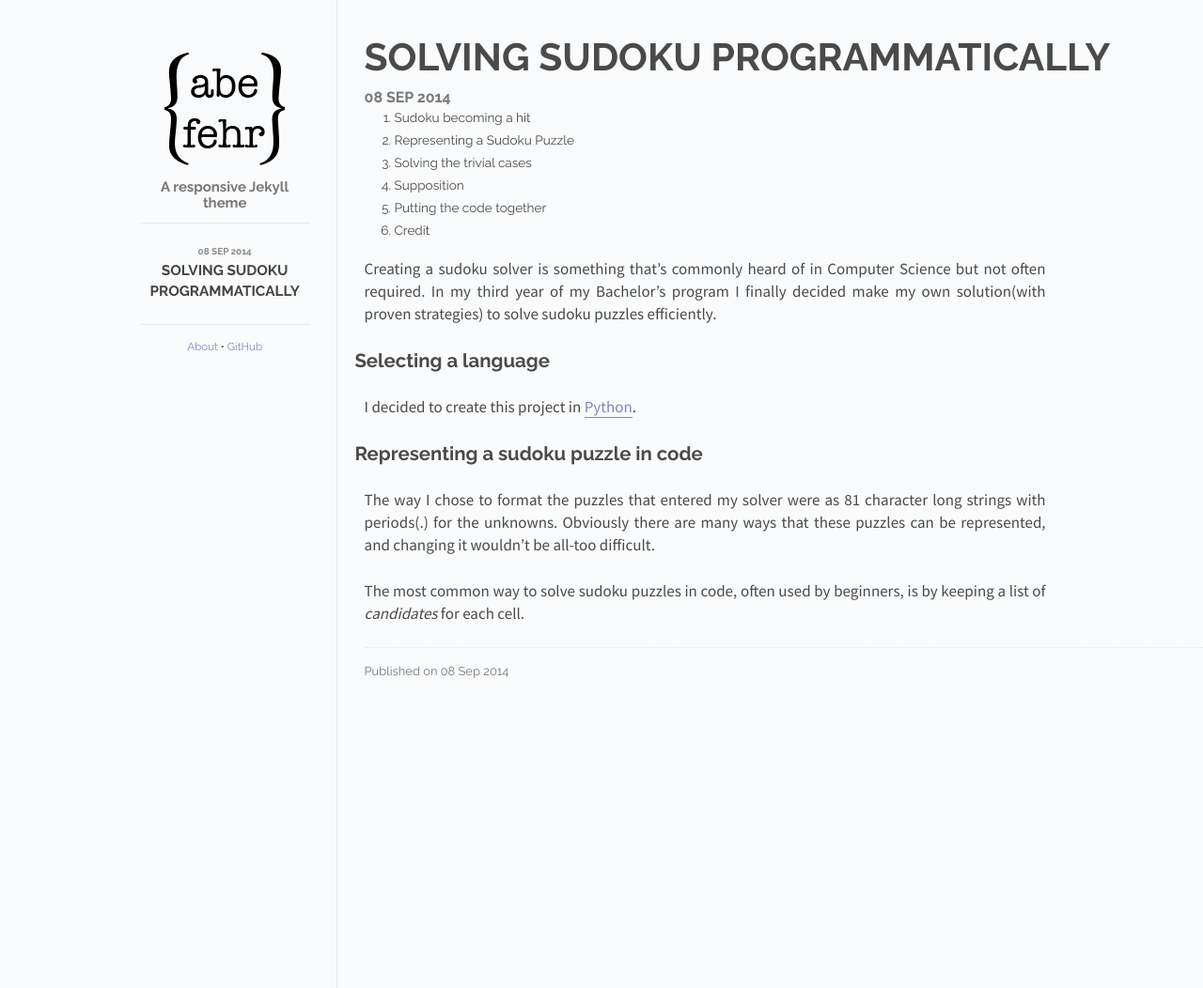
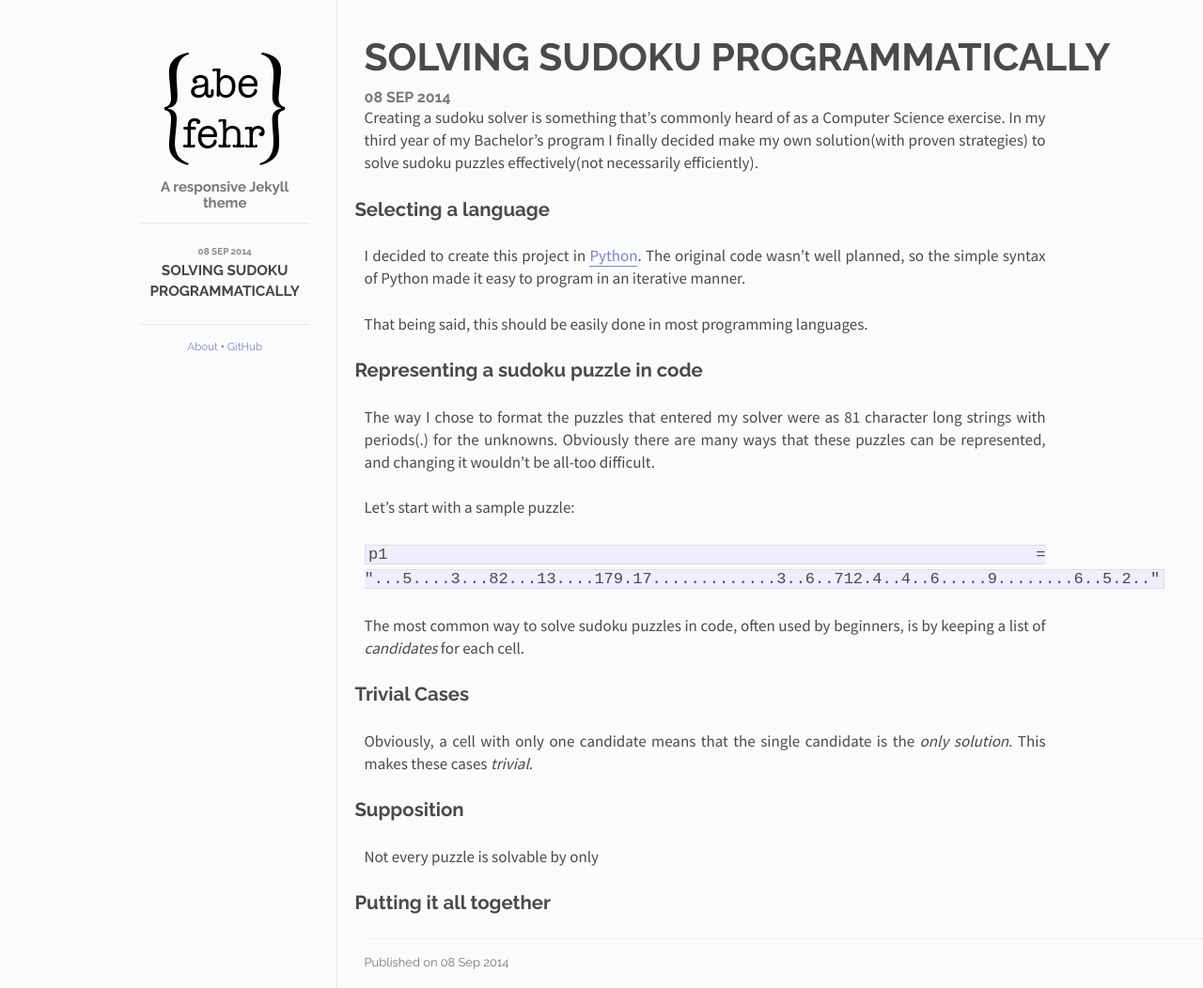
Before and after one commit to abejfehr/abejfehr.github.io, a Jekyll site: the page built from _posts/2014-09-07-solving-sudoku-programmatically.md, in a window 1280 px wide. Shown: the whole page at 94% size. Built offline with Jekyll 4.4.1, drawn with Linux system fonts in a browser that asks for light colours; Markdown is read by kramdown in place of the engine named in the settings.

Commit message:
updated post, still draft

```diff
--- a/_posts/2014-09-07-solving-sudoku-programmatically.md
+++ b/_posts/2014-09-07-solving-sudoku-programmatically.md
@@ -6,21 +6,30 @@ date:   2014-09-08 12:00:00
 categories: posts
 ---
 
-1. Sudoku becoming a hit
-2. Representing a Sudoku Puzzle
-3. Solving the trivial cases
-4. Supposition
-5. Putting the code together
-6. Credit
-
-Creating a sudoku solver is something that's commonly heard of in Computer Science but not often required. In my third year of my Bachelor's program I finally decided make my own solution(with proven strategies) to solve sudoku puzzles efficiently.
+Creating a sudoku solver is something that's commonly heard of as a Computer Science exercise. In my third year of my Bachelor's program I finally decided make my own solution(with proven strategies) to solve sudoku puzzles effectively(not necessarily efficiently).
 
 ## Selecting a language
 
-I decided to create this project in [Python](https://www.python.org/).
+I decided to create this project in [Python](https://www.python.org/). The original code wasn't well planned, so the simple syntax of Python made it easy to program in an iterative manner.
+
+That being said, this should be easily done in most programming languages.
 
 ## Representing a sudoku puzzle in code
 
 The way I chose to format the puzzles that entered my solver were as 81 character long strings with periods(.) for the unknowns. Obviously there are many ways that these puzzles can be represented, and changing it wouldn't be all-too difficult.
 
+Let's start with a sample puzzle:
+
+`p1 = "...5....3...82...13....179.17.............3..6..712.4..4..6.....9........6..5.2.."`
+
 The most common way to solve sudoku puzzles in code, often used by beginners, is by keeping a list of *candidates* for each cell.
+
+## Trivial Cases
+
+Obviously, a cell with only one candidate means that the single candidate is the *only solution*. This makes these cases *trivial*.
+
+## Supposition
+
+Not every puzzle is solvable by only
+
+## Putting it all together
```
